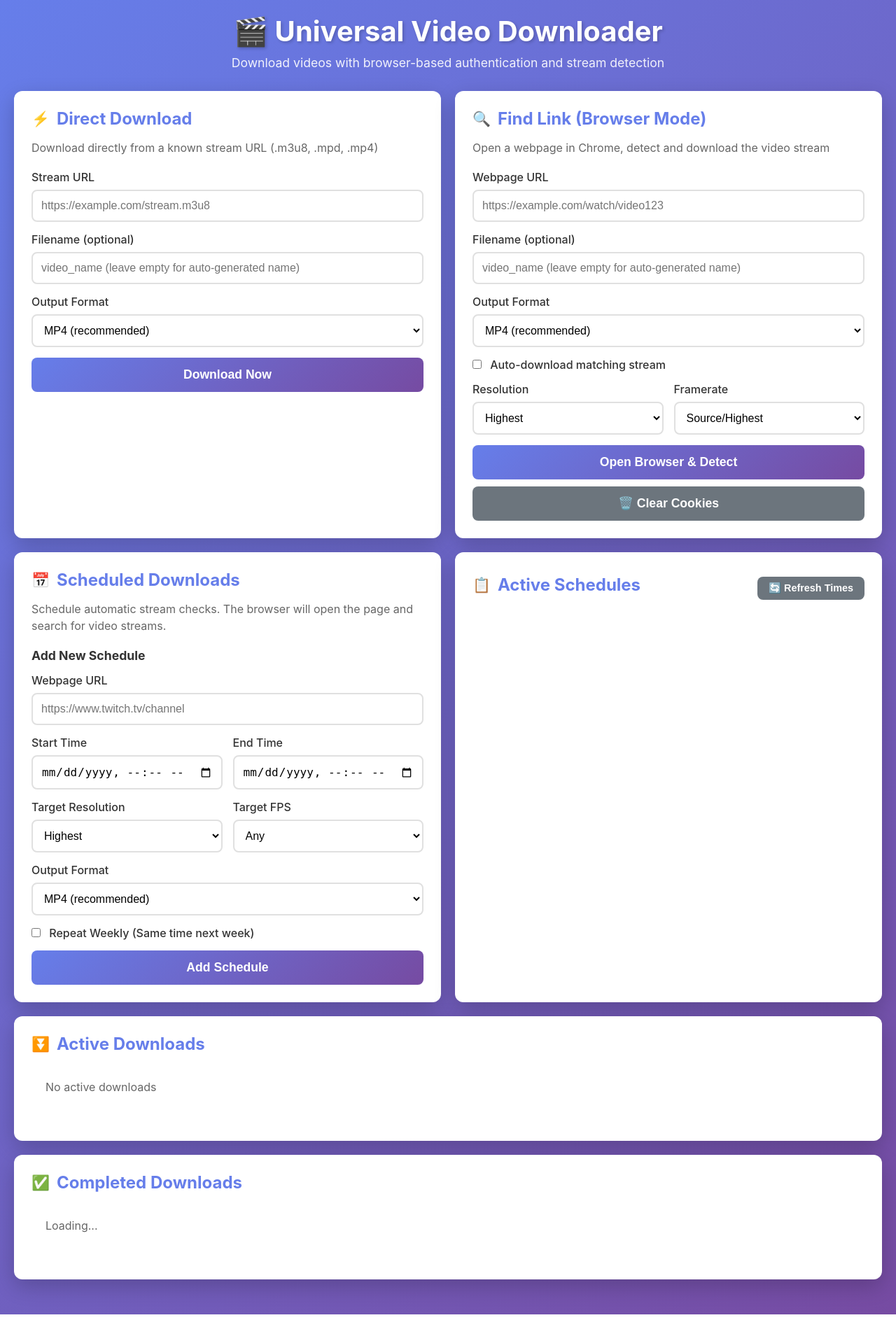
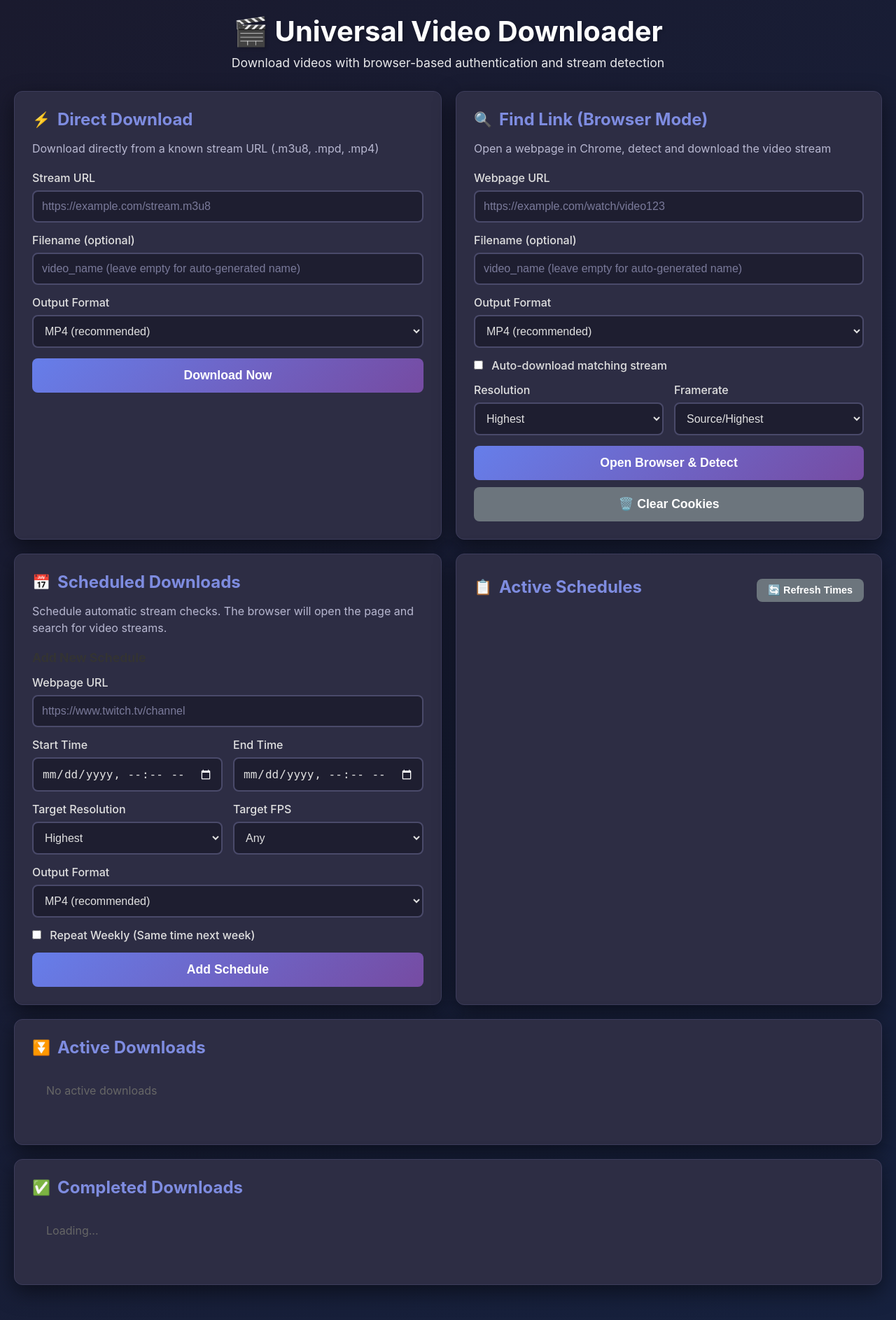
Before and after one commit to DorkSoul/ffmepg-downloader, a Flask app: page / in a window 1280 px wide. Shown: the whole page at 70% size. Run offline with Flask 3, Linux system fonts and the light colour scheme; parts of the project's set-up code (start-up, migrations or seed data) failed here and were passed over; some libraries are stand-ins or nearby versions.

Commit message:
dark mode

```diff
--- a/app/templates/index.html
+++ b/app/templates/index.html
@@ -14,7 +14,7 @@
 
         body {
             font-family: -apple-system, BlinkMacSystemFont, 'Segoe UI', Roboto, Oxygen, Ubuntu, Cantarell, sans-serif;
-            background: linear-gradient(135deg, #667eea 0%, #764ba2 100%);
+            background: linear-gradient(135deg, #1a1a2e 0%, #16213e 100%);
             min-height: 100vh;
             padding: 20px;
         }
@@ -55,14 +55,15 @@
         }
 
         .card {
-            background: white;
+            background: #2d2d44;
             border-radius: 12px;
             padding: 25px;
-            box-shadow: 0 10px 30px rgba(0, 0, 0, 0.2);
+            box-shadow: 0 10px 30px rgba(0, 0, 0, 0.5);
+            border: 1px solid #3d3d5c;
         }
 
         .card h2 {
-            color: #667eea;
+            color: #7e8ce0;
             margin-bottom: 15px;
             font-size: 1.5rem;
             display: flex;
@@ -71,7 +72,7 @@
         }
 
         .card p {
-            color: #666;
+            color: #b8b8d1;
             margin-bottom: 20px;
             line-height: 1.5;
         }
@@ -83,34 +84,55 @@
         .input-group label {
             display: block;
             margin-bottom: 8px;
-            color: #333;
+            color: #e0e0e0;
             font-weight: 500;
         }
 
         .input-group input {
             width: 100%;
             padding: 12px;
-            border: 2px solid #e0e0e0;
+            border: 2px solid #4a4a6a;
             border-radius: 8px;
             font-size: 1rem;
             transition: border-color 0.3s;
+            background: #1e1e30;
+            color: #e0e0e0;
+        }
+
+        .input-group input::placeholder {
+            color: #7a7a9a;
         }
 
         .input-group input:focus,
         .input-group select:focus {
             outline: none;
-            border-color: #667eea;
+            border-color: #7e8ce0;
         }
 
         .input-group select {
             width: 100%;
             padding: 12px;
-            border: 2px solid #e0e0e0;
+            border: 2px solid #4a4a6a;
             border-radius: 8px;
             font-size: 1rem;
             transition: border-color 0.3s;
-            background: white;
+            background: #1e1e30;
+            color: #e0e0e0;
             cursor: pointer;
+        }
+
+        .input-group input[type="datetime-local"] {
+            color-scheme: dark;
+        }
+
+        .input-group input[type="checkbox"] {
+            width: auto;
+            accent-color: #7e8ce0;
+        }
+
+        select option {
+            background: #1e1e30;
+            color: #e0e0e0;
         }
 
         .btn {
```
Also changed, not shown: other parts of app/templates/index.html (+46 -40 lines).
